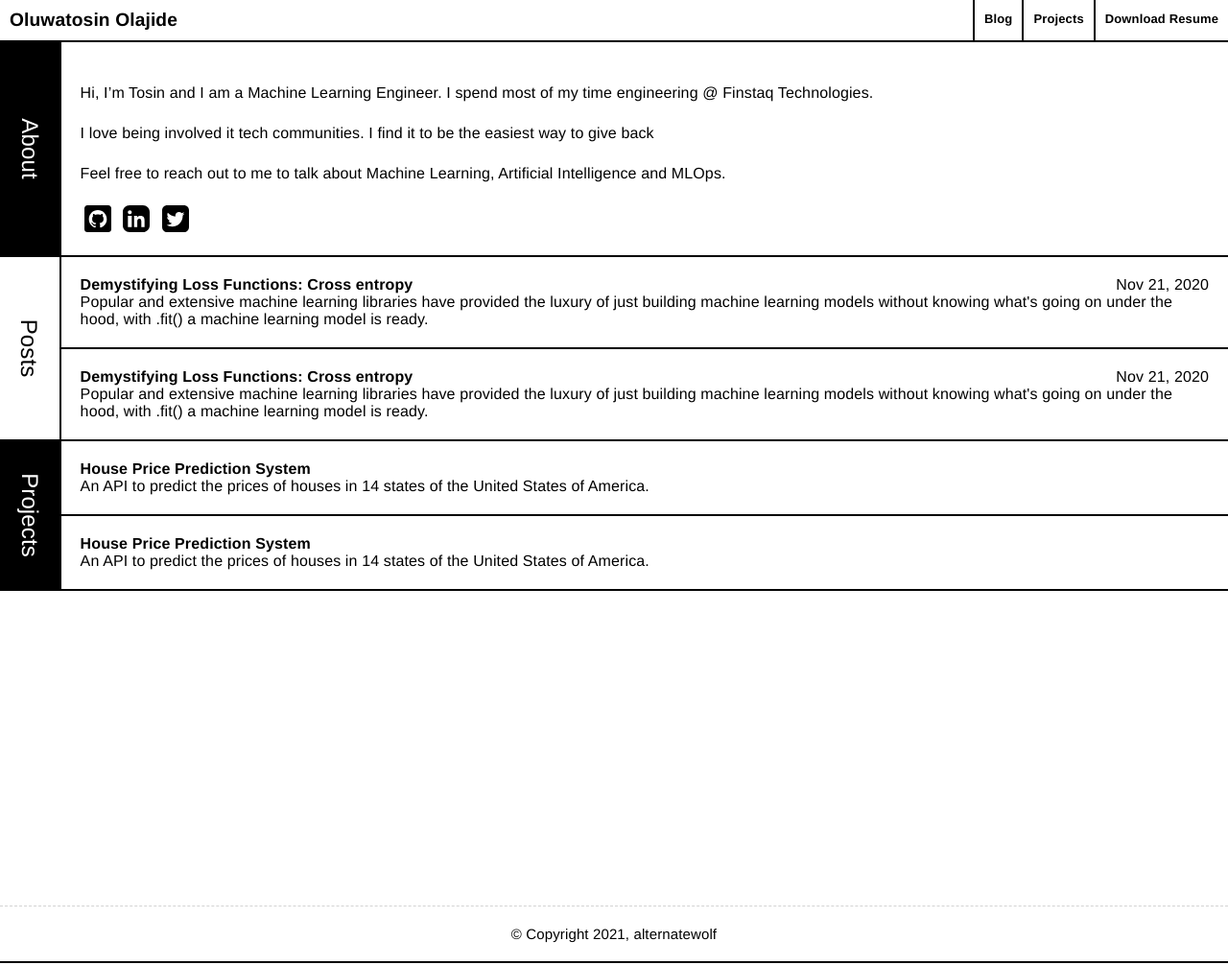
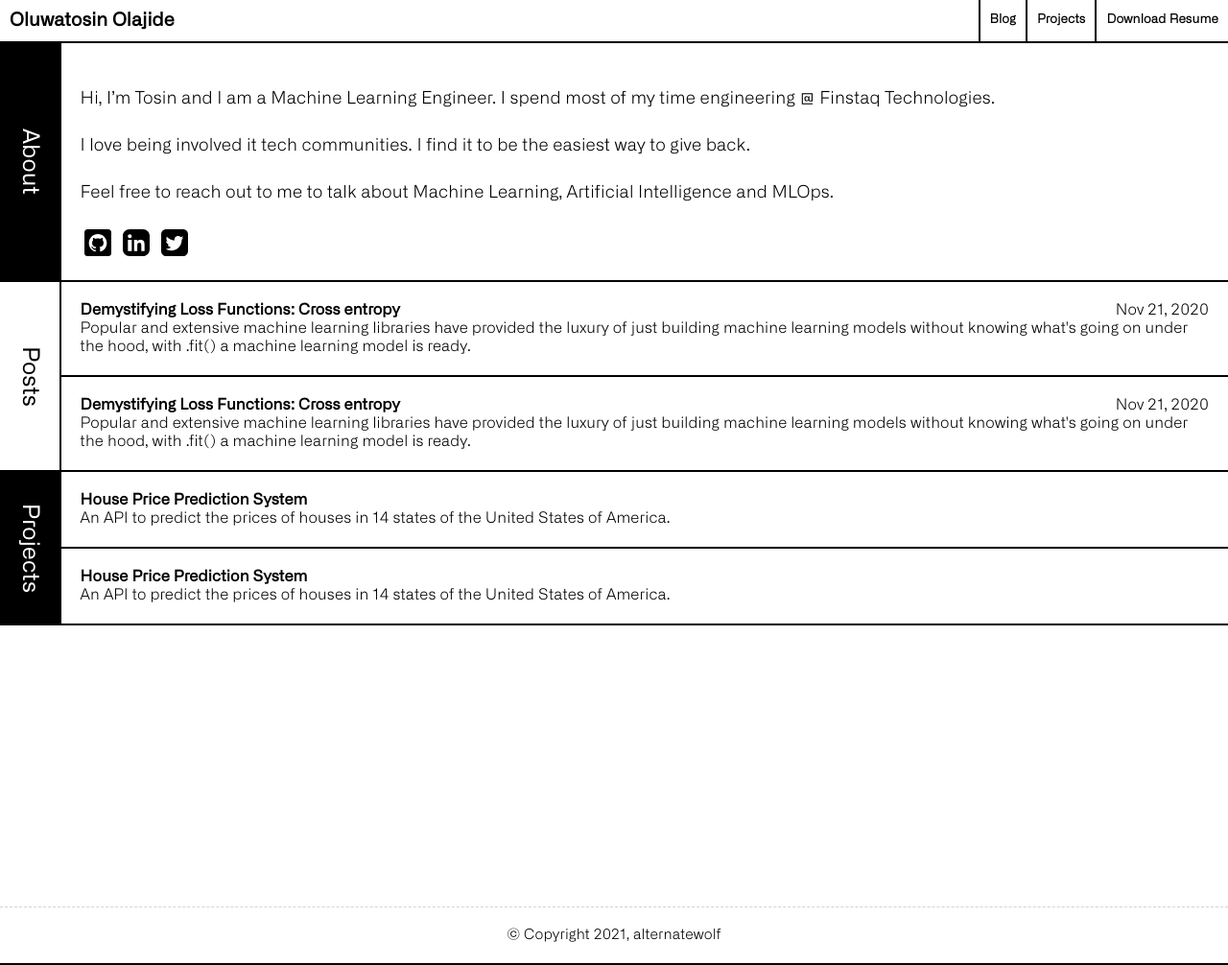
Before and after one commit to heisguyy/heisguyy.github.io, a Jekyll site: the page built from index.html, in a window 1280 px wide. Shown: the whole page at 96% size. Built offline with Jekyll 4.4.1, drawn with Linux system fonts in a browser that asks for light colours.

Commit message:
Got the right font

```diff
--- a/assets/css/style.css
+++ b/assets/css/style.css
@@ -2,8 +2,21 @@ html[theme='dark-mode'] {
     filter: invert(1) hue-rotate(180deg);
 }
 
+@font-face {
+    font-family: "AllianceNo2-Regular";
+    src: url('Alliance No.2 Regular.otf') format('opentype');
+}
+@font-face {
+    font-family: "AllianceNo2-Light";
+    src: url('Alliance No.2 Light.otf') format('opentype');
+}
+
+.page-wrapper-item-metadata > .title {
+    font-family: "AllianceNo2-Regular", 'Helvetica Neue', Helvetica, Arial, sans-serif;
+}
+
 body {
-    font-family: 'Helvetica Neue', Helvetica, Arial, sans-serif;
+    font-family: "AllianceNo2-Light", 'Helvetica Neue', Helvetica, Arial, sans-serif;
     color: black;
     letter-spacing: 0.008em;
     margin: 0;
@@ -79,6 +92,7 @@ tr:nth-child(odd) > td {
 h1,
 h2,
 h3 {
+    font-family: "AllianceNo2-Regular", 'Helvetica Neue', Helvetica, Arial, sans-serif;
     font-weight: 400;
     margin: 0;
 }
@@ -152,6 +166,7 @@ nav.navigation {
 }
 
 #nav-title {
+    font-family: "AllianceNo2-Regular", 'Helvetica Neue', Helvetica, Arial, sans-serif;
     padding: 10px 0 10px 10px;
     font-size: larger;
     font-weight: bolder;
@@ -374,10 +389,10 @@ nav.navigation a {
 
 
 /* profile  */
-/* .profile {
-    /*margin: 60px auto 0 auto;*/
-    /*text-align: center;*/
-} */
+.profile {
+    /* margin: 60px auto 0 auto; */
+    /* text-align: center; */
+}
 
 .profile p {
     font-size: large;
--- a/index.html
+++ b/index.html
@@ -11,11 +11,9 @@ title: Oluwatosin Olajide
         <div class=page-wrapper-body-content>
             <div class=page-wrapper-item>
                 <header class=profile>
-                    <p>
                         <p>Hi, I&rsquo;m Tosin and I am a Machine Learning Engineer. I spend most of my time engineering @ Finstaq Technologies.</p>
-                        <p>I love being involved it tech communities. I find it to be the easiest way to give back</p>
+                        <p>I love being involved it tech communities. I find it to be the easiest way to give back.</p>
                         <p>Feel free to reach out to me to talk about Machine Learning, Artificial Intelligence and MLOps.</p>
-                    </p>
                     <div id=social>
                         <a class=symbol href=https://github.com/heisguyy rel=me target=_blank>
                             <svg fill="#000" width="28" height="28" viewBox="0 0 72 72" xmlns="http://www.w3.org/2000/svg" xmlns:xlink="http://www.w3.org/1999/xlink">
```
Also changed, not shown: assets/css/Alliance No.2 Light.otf (added), assets/css/Alliance No.2 Regular.otf (added), 1 other file.
